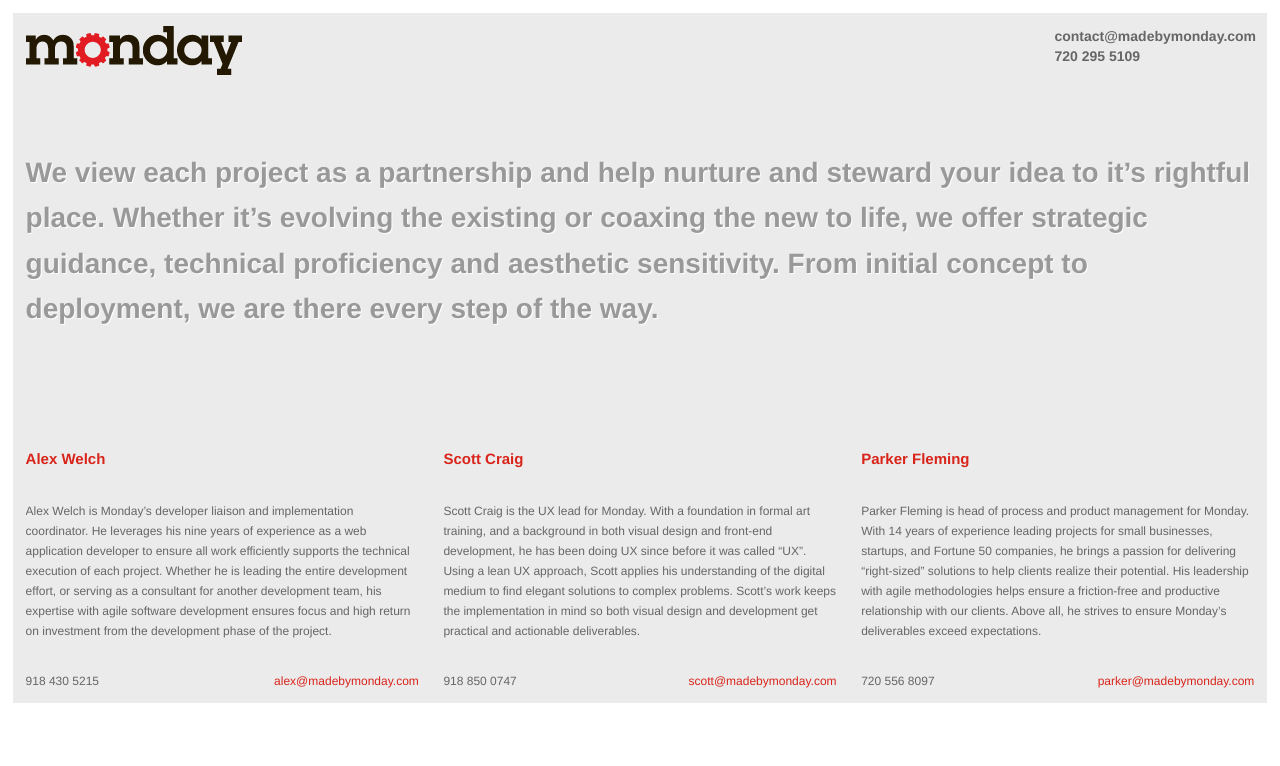
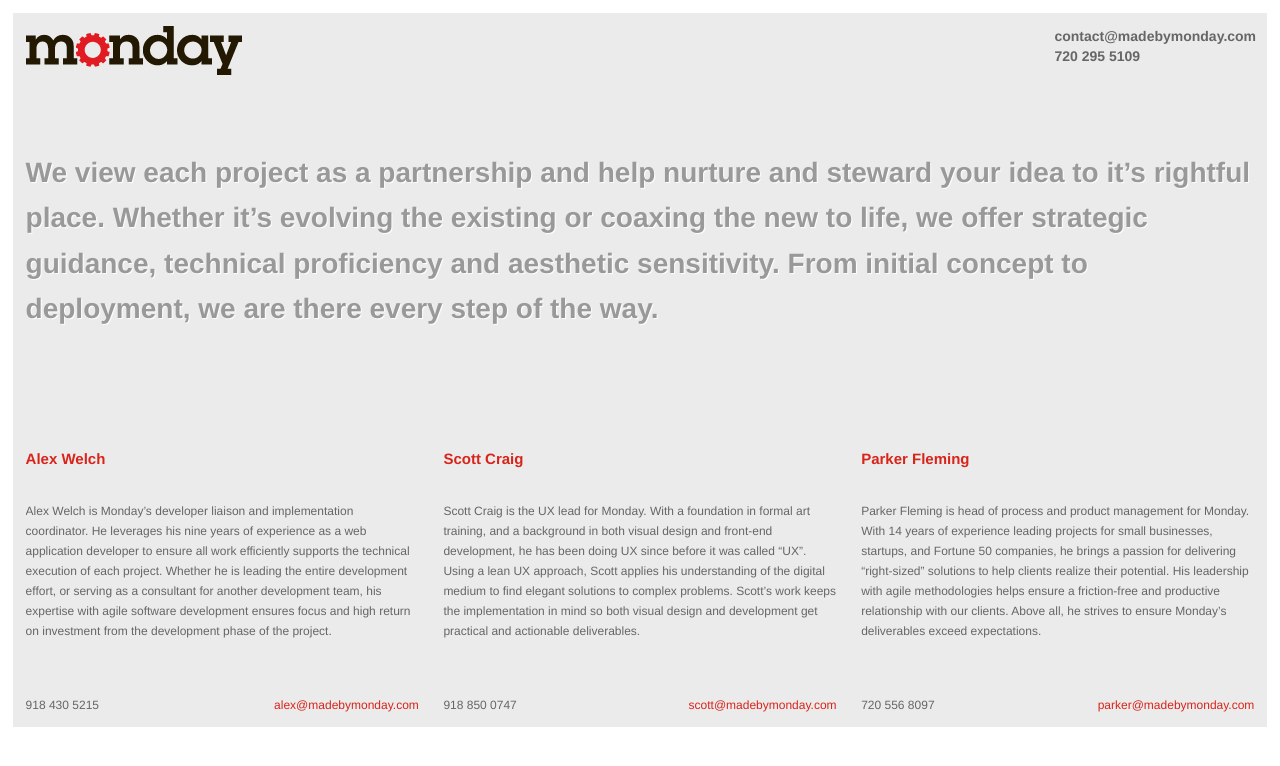
Before and after one commit to madebymonday/tmp_site, a plain HTML site: page index.html in a window 1280 px wide. Drawn offline with nearby package versions, Linux system fonts and the light colour scheme.

Commit message:
Normalize bio information height and anchor contact info. [#44608211]

```diff
--- a/app.js
+++ b/app.js
@@ -12,7 +12,9 @@
     $('.bio h3').adjustFontSize({
       lineHeightMultiplier: 1.2
     });
-  }
+
+    $('.bio').normalizeHeights();
+  };
 
   $.FontSizeAdjuster = function(el, options){
     var base = this;
@@ -55,4 +57,14 @@
     });
   };
 
+  $.fn.normalizeHeights = function() {
+    var maxHeight = 0;
+    this.each(function() {
+      var h = $(this).height();
+      maxHeight = h > maxHeight ? h : maxHeight
+    });
+
+    $(this).height(maxHeight);
+  };
+
 })(jQuery);
--- a/site.css
+++ b/site.css
@@ -68,6 +68,8 @@ p.intro {
   float: left;
   width: 32%;
   margin-right: 2%;
+  position: relative;
+  padding-bottom: 6%;
 }
 @media only screen and (max-width: 768px) {
   .bio {
@@ -76,6 +78,7 @@ p.intro {
     margin: 15px 0 0 0;
     padding-top: 15px;
     border-top: #ddd 1px solid;
+    padding-bottom: 9%;
   }
 }
 .bio:last-of-type {
@@ -88,7 +91,9 @@ p.intro {
   margin-bottom: 30px;
 }
 .bio .contact {
-  margin-top: 30px;
+  position: absolute;
+  bottom: 0;
+  width: 100%;
 }
 .bio .contact a {
   color: #D9241A;
```
